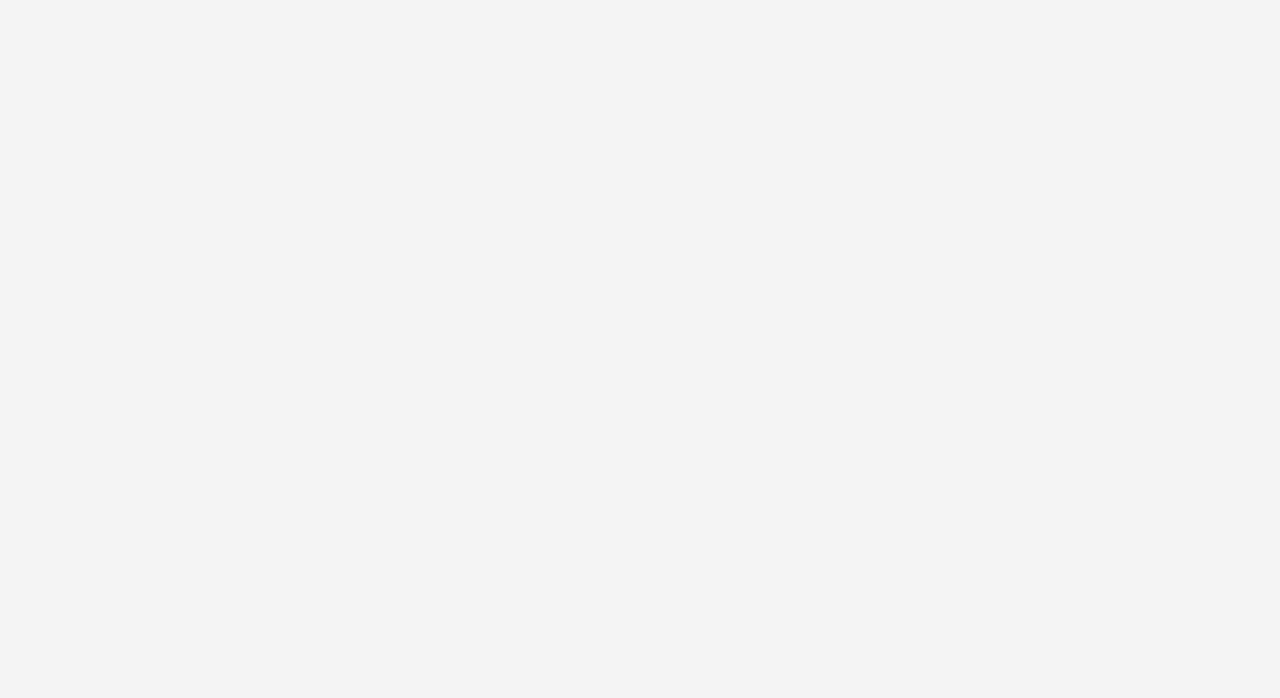
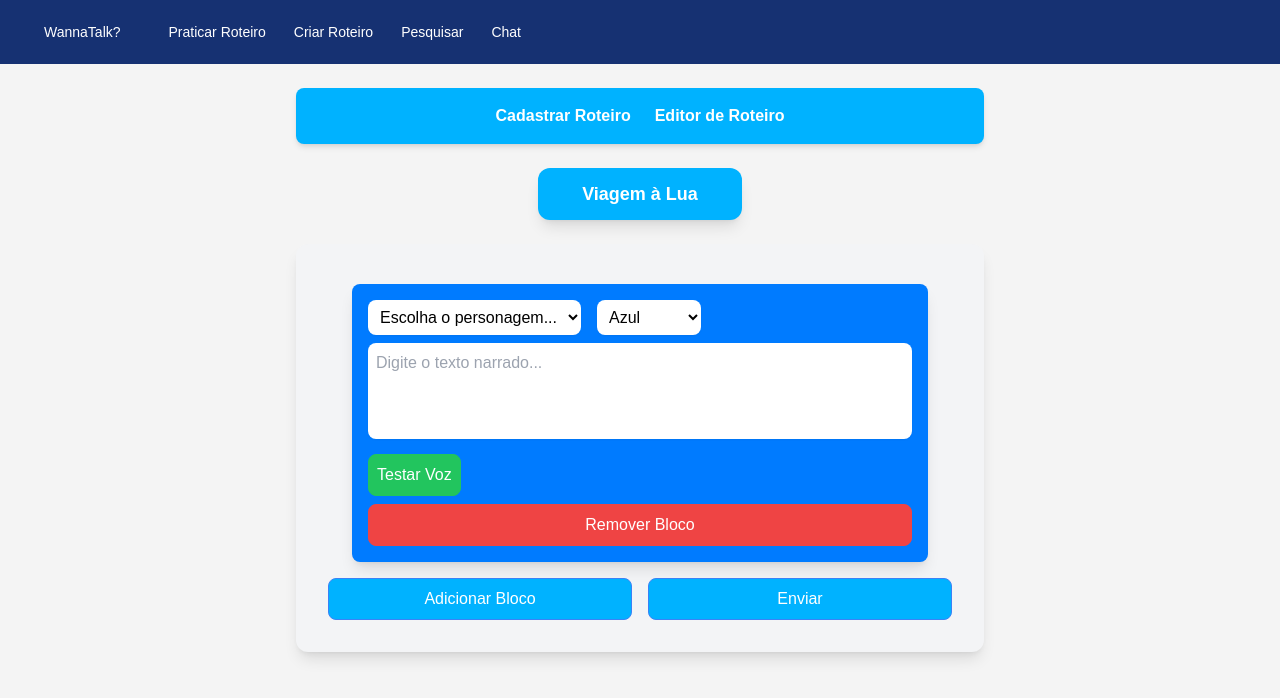
Before and after one commit to ES2-UFPI/WannaTalk, a React (Create React App) app in the folder front_end/: page /criarDialogo in a window 1280 px wide. Before the commit this address had no page. Shown: the top 698 px of the page. Built offline with nearby package versions, Linux system fonts and the light colour scheme.

Commit message:
Integrando editor com criador de roteiro

```diff
--- a/front_end/src/App.js
+++ b/front_end/src/App.js
@@ -22,7 +22,7 @@ function App() {
       <Route path='/escolherRoteiro' element={<EscolherRoteiro/>}/>
       <Route path='/admin' element={<AdminPage />}/>
       <Route path='/praticarRoteiro/:scriptId' element={<PraticarRoteiro />} />
-      <Route path='/dialogo' element={<ScriptEditor/>} />
+      <Route path='/criarDialogo' element={<ScriptEditor/>} />
       </Routes>
     </BrowserRouter>
 
--- /dev/null
+++ b/front_end/src/components/NavScriptCreate.jsx
@@ -0,0 +1,19 @@
+import React from 'react';
+import { Link } from 'react-router-dom';
+
+const NavBar = () => {
+  return (
+    <nav className="bg-[#00B2FF] p-4 shadow-md mx-auto max-w-3xl rounded-lg">
+      <ul className="flex justify-center space-x-6">
+        <li>
+          <Link to="/criarRoteiro" className="text-white font-semibold hover:text-[#00FF62]">Cadastrar Roteiro</Link>
+        </li>
+        <li>
+          <Link to="/criarDialogo" className="text-white font-semibold hover:text-[#00FF62]">Editor de Roteiro</Link>
+        </li>
+      </ul>
+    </nav>
+  );
+};
+
+export default NavBar;
--- a/front_end/src/components/ScriptCreateForm.jsx
+++ b/front_end/src/components/ScriptCreateForm.jsx
@@ -1,7 +1,10 @@
 import React, { useState, useEffect } from 'react';
+import { useNavigate } from 'react-router-dom'; // Importe useNavigate
 import Personas from '../components/Personas';
+import NavBarScript from './NavScriptCreate';
 
 const ScriptForm = () => {
+  const navigate = useNavigate(); // Inicialize useNavigate
   const [resumo, setResumo] = useState("");
   const maxCharacters = 200;
   const [dificuldade, setDificuldade] = useState('');
@@ -66,6 +69,7 @@ const ScriptForm = () => {
         throw new Error('Erro ao salvar os dados.');
       }
 
+      // Limpa o formulário
       setResumo('');
       setDificuldade('');
       setIdiomas('');
@@ -75,6 +79,9 @@ const ScriptForm = () => {
       setTitle('');
 
       alert('Roteiro cadastrado com sucesso!');
+
+      // Redireciona para outro componente após salvar
+      navigate('/criarDialogo'); // Altere '/outro-componente' para a rota desejada
     } catch (error) {
       console.error('Erro ao salvar os dados:', error.message);
       alert('Erro ao salvar os dados. Verifique o console para mais detalhes.');
@@ -82,10 +89,13 @@ const ScriptForm = () => {
   };
 
   return (
+    <div className="min-h-screen flex flex-col">
+      <NavBarScript />
+      <main className="flex-grow">
         <div className="min-h-screen bg-white flex flex-col items-center">
           <form onSubmit={handleSubmit} className='w-full max-w-2xl'>
             {/* Container Título */}
-      <div className="w-full max-w-2xl py-3  justify-between  mt-8 bg-[#00B2FF] rounded-xl shadow-xl mb-6">
+            <div className="w-full max-w-2xl py-3 justify-between mt-8 bg-[#00B2FF] rounded-xl shadow-xl mb-6">
               <div className="max-w-2xl mx-auto">
                 <input
                   id="titulo"
@@ -98,7 +108,7 @@ const ScriptForm = () => {
               </div>
             </div>
             {/* Container Formulário */}
-      <div className="w-full max-w-2xl  justify-center p-8 bg-[#00B2FF] rounded-xl shadow-xl">
+            <div className="w-full max-w-2xl justify-center p-8 bg-[#00B2FF] rounded-xl shadow-xl">
               <div className="mb-4 relative">
                 <label className="block text-white text-sm font-bold mb-2" htmlFor="resumo"> Resumo </label>
                 <textarea
@@ -219,7 +229,8 @@ const ScriptForm = () => {
             </button>
           </div>
         </div>
-
+      </main>
+    </div>
   );
 };
 
--- a/front_end/src/components/ScriptEditor.jsx
+++ b/front_end/src/components/ScriptEditor.jsx
@@ -4,6 +4,7 @@ import { HTML5Backend } from 'react-dnd-html5-backend';
 import update from 'immutability-helper';
 import 'tailwindcss/tailwind.css';
 import NavBar from './NavBar';
+import NavbarScipt from './NavScriptCreate';
 
 const ItemType = 'BLOCK';
 
@@ -63,15 +64,15 @@ const Block = ({ block, index, moveBlock, handleVoiceChange, handleTextChange, h
     return (
         <div
             ref={ref}
-            className={`block ${isDragging ? 'opacity-80' : ''} flex flex-col p-4 my-2 mx-auto max-w-xl rounded cursor-move transition-opacity duration-200`}
+            className={`block ${isDragging ? 'opacity-80' : ''} flex flex-col p-4 my-2 mx-auto max-w-xl rounded-lg cursor-move transition-opacity duration-200 bg-white shadow-lg`}
             style={{ backgroundColor: block.color || '#007BFF' }}
         >
             <div className="block-inputs w-full">
-                <div className="block-inputs-select flex mb-2">
+                <div className="block-inputs-select flex mb-2 space-x-4">
                     <select
                         value={block.voice || ''}
                         onChange={(event) => handleVoiceChange(index, event)}
-                        className="mr-2 p-2 border-none rounded bg-white shadow"
+                        className="p-2 border-none rounded-lg bg-white shadow-sm"
                     >
                         <option value="">Escolha o personagem...</option>
                         {defaultVoices.map((voice, idx) => (
@@ -81,7 +82,7 @@ const Block = ({ block, index, moveBlock, handleVoiceChange, handleTextChange, h
                     <select
                         value={block.color || '#007BFF'}
                         onChange={(event) => handleColorChange(index, event)}
-                        className="p-2 border-none rounded bg-white shadow"
+                        className="p-2 border-none rounded-lg bg-white shadow-sm"
                     >
                         <option value="#007BFF">Azul</option>
                         <option value="#28A745">Verde</option>
@@ -94,10 +95,10 @@ const Block = ({ block, index, moveBlock, handleVoiceChange, handleTextChange, h
                     value={block.text || ''}
                     onChange={(event) => handleTextChange(index, event)}
                     placeholder="Digite o texto narrado..."
-                    className="h-24 p-2 border-none rounded bg-white shadow resize-none mb-2 w-full"
+                    className="h-24 p-2 border-none rounded-lg bg-white shadow-sm resize-none mb-2 w-full"
                 />
                 <button
-                    className="border border-green-500 bg-green-500 transition duration-200 hover:bg-transparent text-white p-2 rounded"
+                    className="border border-green-500 bg-green-500 transition duration-200 hover:bg-transparent text-white p-2 rounded-lg"
                     onClick={() => handleTestVoice(block.voice, block.text)}
                 >
                     Testar Voz
@@ -105,7 +106,7 @@ const Block = ({ block, index, moveBlock, handleVoiceChange, handleTextChange, h
             </div>
             <div className="remover mt-2">
                 <button
-                    className="border border-red-500 bg-red-500 transition duration-200 hover:bg-transparent text-white p-2 rounded w-full"
+                    className="border border-red-500 bg-red-500 transition duration-200 hover:bg-transparent text-white p-2 rounded-lg w-full"
                     onClick={() => handleDeleteBlock(index)}
                 >
                     Remover Bloco
@@ -165,7 +166,6 @@ const ScriptEditor = () => {
         setBlocks(updatedBlocks);
     };
 
-
     const handleTestVoice = (voice, text) => {
         if (voice && text) {
             const utterance = new SpeechSynthesisUtterance(text);
@@ -201,27 +201,19 @@ const ScriptEditor = () => {
     };
 
     return (
-        <div>
+        <>
         <NavBar />
-            <div className="main-container mx-10">
-                <nav className="nav-container flex justify-center gap-5 p-4">
-                    <div className="nav-item flex font-bold text-sm items-center p-1 text-gray-400 border-b border-gray-400">
-                        <label>ICON</label>
-                        <p>Cadastrar Roteiro</p>
-                    </div>
-                    <div className="nav-item flex items-center p-1 text-gray-900 border-b border-gray-900">
-                        <label>ICON</label>
-                        <p>Editor de Roteiro</p>
-                    </div>
-                </nav>
-                <div className="section-title flex justify-center mb-6">
-                    <div className="title bg-blue-500 text-white px-11 py-3 rounded-xl shadow-lg flex items-center">
+        <div className="min-h-screen flex flex-col items-center">
+    <div className="w-full max-w-3xl px-10 py-6">
+        <NavbarScipt className="mb-20" />
+        <div className="section-title flex justify-center mt-6 mb-6">
+            <div className="title bg-[#00B2FF] text-white px-11 py-3 rounded-xl shadow-lg flex items-center">
                 <h2 className="text-lg font-bold m-0">{defaultTitle}</h2>
             </div>
         </div>
 
         <DndProvider backend={HTML5Backend}>
-                    <div className="app-container bg-gray-100 p-8 my-8 mx-auto max-w-3xl rounded shadow max-h-96 overflow-y-auto">
+            <div className="app-container bg-gray-100 p-8 mx-auto rounded-xl shadow-lg overflow-y-auto">
                 {blocks.map((block, index) => (
                     <Block
                         key={index}
@@ -235,22 +227,26 @@ const ScriptEditor = () => {
                         handleTestVoice={handleTestVoice}
                     />
                 ))}
+                <div className="flex justify-between space-x-4 mt-4">
                     <button
-                            className="border border-blue-500 bg-blue-500 transition duration-200 hover:bg-transparent text-white p-2 rounded w-full mt-2"
+                        className="border border-blue-500 bg-[#00B2FF] text-white transition duration-200 hover:bg-blue-600 hover:border-blue-600 hover:text-white p-2 rounded-lg w-full"
                         onClick={handleAddBlock}
                     >
                         Adicionar Bloco
                     </button>
                     <button
-                            className="border border-blue-500 bg-blue-500 transition duration-200 hover:bg-transparent text-white p-2 rounded w-full mt-2"
+                        className="border border-blue-500 bg-[#00B2FF] text-white transition duration-200 hover:bg-blue-600 hover:border-blue-600 hover:text-white p-2 rounded-lg w-full"
                         onClick={handleSubmit}
                     >
                         Enviar
                     </button>
                 </div>
+            </div>
         </DndProvider>
     </div>
 </div>
+
+        </>
     );
 };
 
```
Lines whose indentation alone changed are shown as unchanged.
